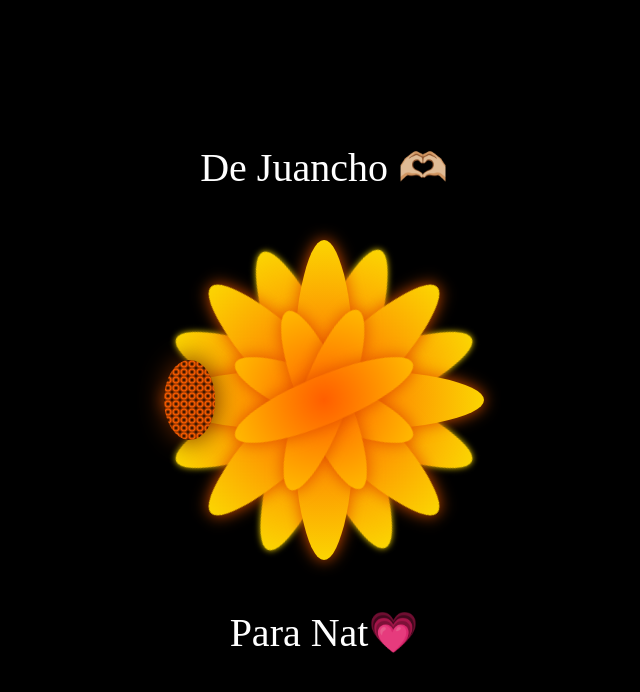
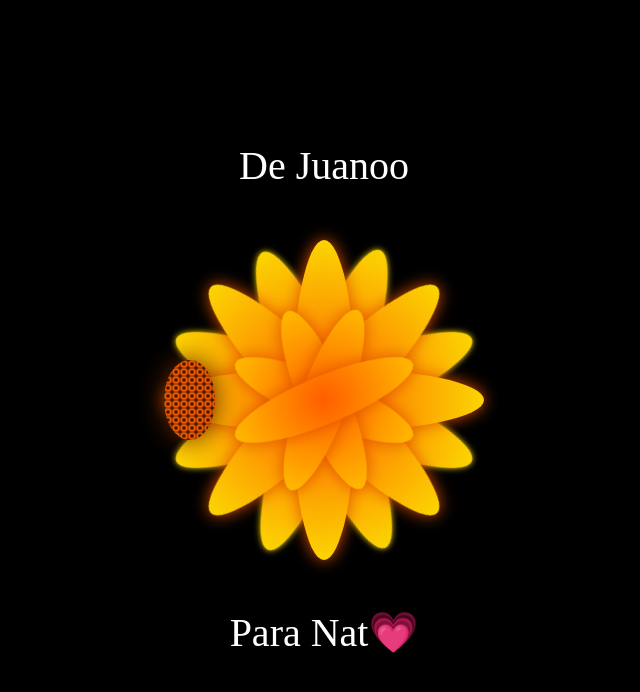
Before and after one commit to JuanoSsj/Flores_Amarillas, a plain HTML site: page docs/index.html in a window 1280 px wide. Shown: the whole page, without its empty margins (316-956 px from the left). Drawn offline with Linux system fonts and the light colour scheme.

Commit message:
Update index.html

```diff
--- a/docs/index.html
+++ b/docs/index.html
@@ -13,7 +13,7 @@
 <body>
 
 <div class="flower">
-    <div class="text-above">De Juancho 🫶🏼</div>
+    <div class="text-above">De Juanoo </div>
     <div class="mid">
     </div>
     <div class="Petal1 p1">
```
